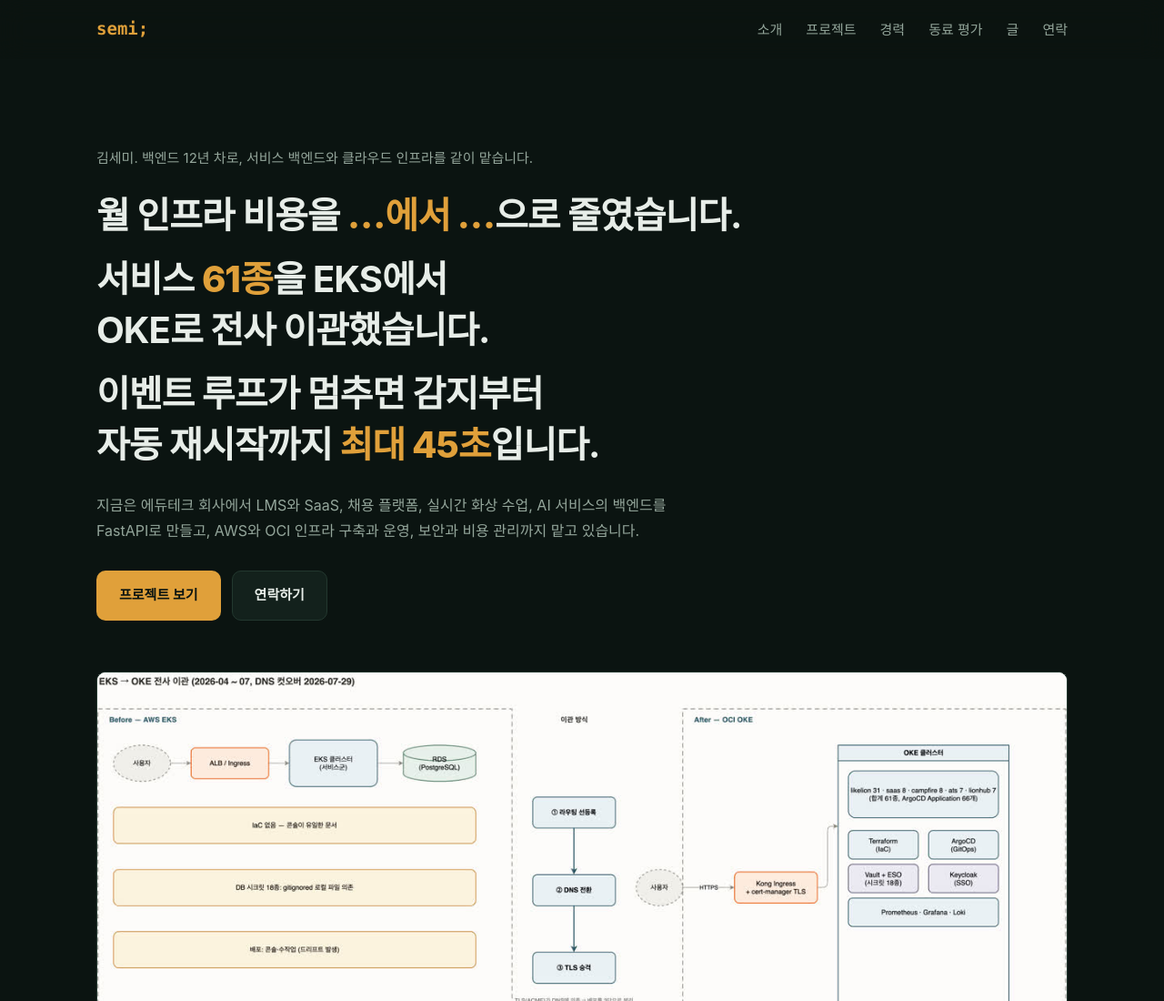
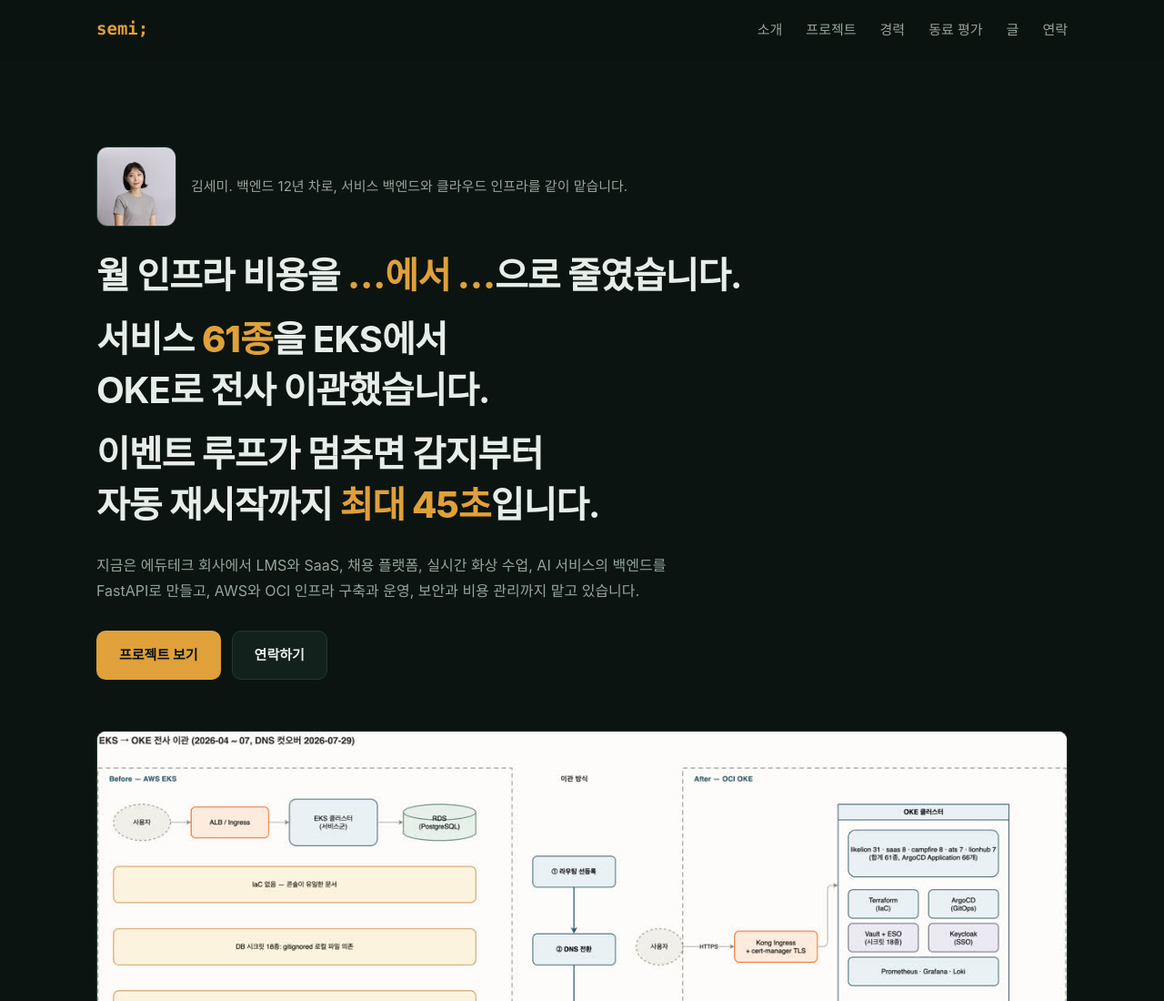
Before and after one commit to semi0x3b/portfolio, a plain HTML site: page index.html in a window 1280 px wide. Shown: the top 1100 px of the page at 91% size. Drawn offline with Linux system fonts and the light colour scheme; a web font is replaced by a local one.

Commit message:
portfolio: 히어로에 프로필 사진 추가하고 og 이미지를 새 히어로 기준으로 재생성

```diff
--- a/index.html
+++ b/index.html
@@ -56,7 +56,9 @@ img, video { display: block; max-width: 100%; }
 /* hero */
 .hero { padding-block: clamp(48px, 8vw, 96px) clamp(40px, 6vw, 72px); }
 .hero-text { max-width: 46em; margin-bottom: clamp(36px, 5vw, 56px); }
-.hero .who { margin: 0 0 22px; font-size: 15px; color: var(--muted); }
+.hero .id { display: flex; align-items: center; gap: 16px; margin: 0 0 26px; }
+.hero .id img { width: 88px; height: 88px; border-radius: 12px; border: 1px solid var(--line); object-fit: cover; flex: none; }
+.hero .who { margin: 0; font-size: 15px; color: var(--muted); }
 .hero h1 { margin: 0 0 24px; font-size: clamp(1.5rem, 3.2vw, 2.5rem); line-height: 1.4; letter-spacing: -.025em; font-weight: 700; text-wrap: balance; }
 .hero h1 span { display: block; }
 .hero h1 span + span { margin-top: .35em; }
@@ -178,7 +180,10 @@ dialog button { font: 600 14px var(--sans); background: var(--card); color: var(
 
 <header class="hero wrap" id="top">
   <div class="hero-text">
-    <p class="who">김세미. 백엔드 12년 차로, 서비스 백엔드와 클라우드 인프라를 같이 맡습니다.</p>
+    <div class="id">
+      <img src="assets/profile.jpg" alt="김세미 프로필 사진" width="512" height="512">
+      <p class="who">김세미. 백엔드 12년 차로, 서비스 백엔드와 클라우드 인프라를 같이 맡습니다.</p>
+    </div>
     <h1>
       <span>월 인프라 비용을 <b>…에서 …</b>으로 줄였습니다.</span>
       <span>서비스 <b>61종</b>을 EKS에서 OKE로 전사 이관했습니다.</span>
```
Also changed, not shown: assets/profile.jpg (added), og.png.
